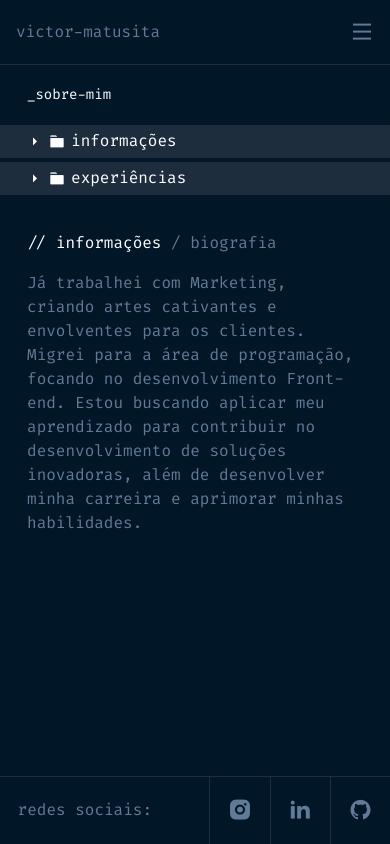
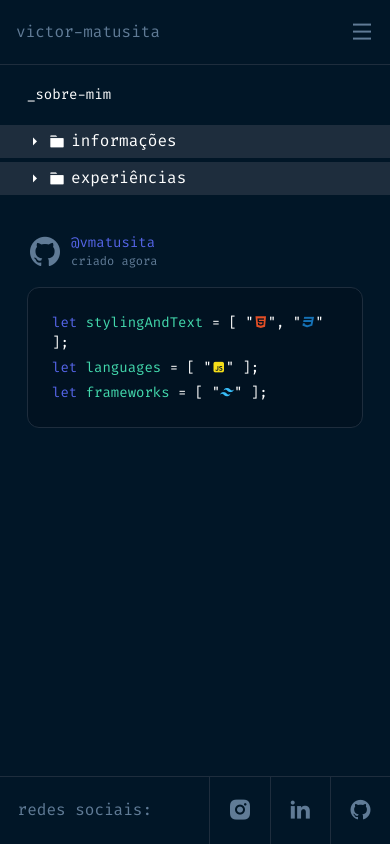
Before and after one commit to vmatusita/portfolio-web, a website: page about.html in a window 390 px wide. Drawn offline with nearby package versions, Linux system fonts and the light colour scheme.

Commit message:
finalizando mobile about

```diff
--- a/about.html
+++ b/about.html
@@ -115,10 +115,36 @@
                         </ul>
                     </nav>
                     <div class="my-9 mx-27px" id="content-section">
-                        <p id="about-tittle"><span class="text-white">// informações</span> / biografia</p>
-                        <p id="about-text" class="mt-4">
-                            Já trabalhei com Marketing, criando artes cativantes e envolventes para os clientes. Migrei para a área de programação, focando no desenvolvimento Front-end. Estou buscando aplicar meu aprendizado para contribuir no desenvolvimento de soluções inovadoras, além de desenvolver minha carreira e aprimorar minhas habilidades.
-                        </p>
+                    </div>
+                    <div class="text-sm my-9 mx-27px">
+                        <div class="flex items-center gap-2 mt-4">
+                            <i class="ri-github-fill text-4xl"></i>
+                            <div>
+                                <p class="text-sm text-customPurple">@vmatusita</p>
+                                <p class="text-xs">criado agora</p>
+                            </div>
+                        </div>
+                        <div class="bg-customCode mt-4 p-6 rounded-xl border border-customLine">
+                            <p class="text-white mb-1">
+                                <span class="text-customPurple">let</span>
+                                <span class="text-customGreen">stylingAndText</span> = [
+                                    "<i class='ri-html5-fill text-[#E44F26]'></i>",
+                                    "<i class='ri-css3-fill text-[#1572B6]'></i>"
+                                ];
+                            </p>
+                            <p class="text-white mb-1">
+                                <span class="text-customPurple">let</span>
+                                <span class="text-customGreen">languages</span> = [
+                                    "<i class='ri-javascript-fill text-[#F5DE19]'></i>"
+                                ];
+                            </p>
+                            <p class="text-white">
+                                <span class="text-customPurple">let</span>
+                                <span class="text-customGreen">frameworks</span> = [
+                                    "<i class='ri-tailwind-css-fill text-[#38BDF8]'></i>"
+                                ];
+                            </p>
+                        </div>
                     </div>
             </main>
         </section>
--- a/scripts/app.js
+++ b/scripts/app.js
@@ -50,19 +50,23 @@ window.onload = function() {
 
         switch (section) {
             case "biografia":
-                contentSection.innerHTML = "<p>Conteúdo de biografia</p>";
+                contentSection.innerHTML =  '<p><span class="text-white">// informações</span> / biografia</p>' +
+                '<p class="mt-4">Já trabalhei com Marketing, criando artes cativantes e envolventes para os clientes. Migrei para a área de programação, focando no desenvolvimento Front-end. Estou buscando aplicar meu aprendizado para contribuir no desenvolvimento de soluções inovadoras, além de desenvolver minha carreira e aprimorar minhas habilidades.</p>';
                 biografia.classList.add('text-white');
                 break;
             case "tecnologias":
-                contentSection.innerHTML = "<p>Conteúdo de tecnologias</p>";
+                contentSection.innerHTML = '<p><span class="text-white">// informações</span> / tecnologias</p>' +
+                '<p class="mt-4">Tenho experiência em HTML, CSS, Tailwind CSS e JavaScript para criar interfaces web modernas e responsivas.</p>';
                 tecnologias.classList.add('text-white');
                 break;
             case "formacao":
-                contentSection.innerHTML = "<p>Conteúdo de formação</p>";
+                contentSection.innerHTML = '<p><span class="text-white">// informações</span> / formação</p>' +
+                '<p class="mt-4">Estou cursando Engenharia de Software na UniCesumar desde janeiro de 2023.</p>';
                 formacao.classList.add('text-white');
                 break;
             case "kirei":
-                contentSection.innerHTML = "<p>Conteúdo de Kirei Cosméticos</p>";
+                contentSection.innerHTML = '<p><span class="text-white">// experiências</span> / Kirei Cosméticos</p>' +
+                '<p class="mt-4">Tenho experiência como Marketing na Kirei Cosméticos desde março de 2022, onde sou responsável pela criação de textos para campanhas publicitárias e legendas para redes sociais, atendimento ao cliente presencialmente e online, além da edição de vídeos e fotos utilizando Adobe Photoshop e Adobe Premiere.</p>';
                 kirei.classList.add('text-white');
                 break;
             default:
--- a/tailwind.config.js
+++ b/tailwind.config.js
@@ -12,6 +12,7 @@ module.exports = {
         'customGreen': '#43D9AD',
         'customLine': '#1E2D3D',
         'customWhite': '#E5E9F0',
+        'customCode': '#011221',
       },
       fontSize: {
         '62px': '3.88rem'
```
Also changed, not shown: src/output.css.
